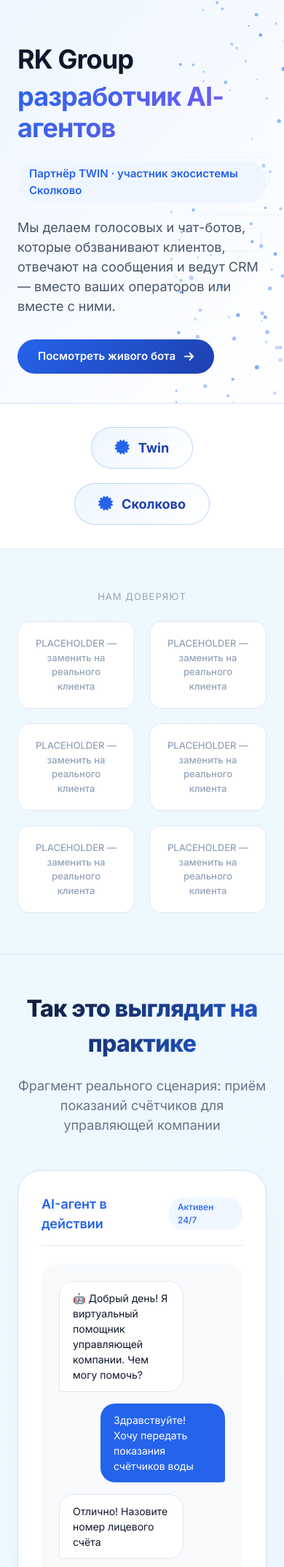
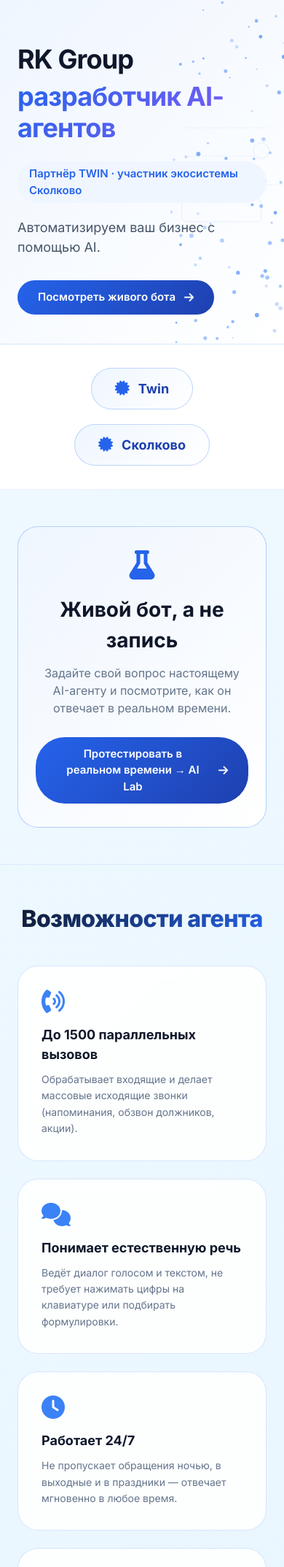
Before and after one commit to krupa1007gl/rkgroup_site, a Django app: page / in a window 390 px wide. Shown: the part 97-2244 px from the top of the page at 73% size. Run offline with Django 5.2, Linux system fonts and the light colour scheme; data comes from the database, SQL or seed files in the repository.

Commit message:
Переработать Главную и CTA на «О ботах»
Главная:
- пузырьки в hero (поверх существующего SVG-вайрфрейма, не заменяя
  его) и плавная стрелка-индикатор скролла под первым экраном;
- фраза hero заменена на «Автоматизируем ваш бизнес с помощью AI»;
- блок «Нам доверяют» с логотипами клиентов убран;
- вместо записанного демо-диалога — компактная карточка-приглашение
  с кнопкой «Протестировать в реальном времени → AI Lab»;
- дорожная карта из 4 шагов (Анализ / Проектирование + пилот /
  Внедрение / Поддержка) с описанием по 2-3 строки на шаг;
- секция «Продукты» больше не выводится на Главной, но сам блок
  сохранён как переиспользуемый фрагмент _products_teaser.html;
- «Куда дальше» → «Подробнее»;
- мини-FAQ стал полноценным аккордеоном; вопрос про мошенничество и
  подобные ему убраны, вместо них три содержательных: что умеет
  агент, сколько занимает запуск, что с безопасностью данных.

«О ботах»: заголовок «Не постановка — а настоящий бот» заменён на
«Протестировать в реальном времени», подпись переписана как
приглашение, а не как оправдание.

```diff
--- a/rkgroup_site/static/css/home.css
+++ b/rkgroup_site/static/css/home.css
@@ -14,6 +14,34 @@
     max-width: 700px;
     position: relative;
     z-index: 2;
+}
+
+/* Карточка-приглашение вместо демо-диалога */
+.live-invite {
+    max-width: 720px;
+    margin: 0 auto;
+    text-align: center;
+    padding: 48px;
+    background: linear-gradient(135deg, #eff6ff, #ffffff);
+    border-color: rgba(59, 130, 246, 0.35);
+}
+
+.live-invite-icon {
+    font-size: 40px;
+    color: #2563eb;
+    margin-bottom: 20px;
+    display: block;
+}
+
+.live-invite h2 {
+    font-size: 28px;
+    font-weight: 700;
+    margin-bottom: 12px;
+}
+
+.live-invite p {
+    color: #64748b;
+    margin-bottom: 28px;
 }
 
 .hero h1 {
@@ -211,6 +239,85 @@
     animation: float 6s ease-in-out infinite;
 }
 
+/* Плавающие пузырьки в hero (поверх вайрфрейма, не заменяют его) */
+.hero-bubbles {
+    position: absolute;
+    inset: 0;
+    overflow: hidden;
+    pointer-events: none;
+    z-index: 1;
+}
+
+.hero-bubble {
+    position: absolute;
+    bottom: -220px;
+    left: var(--left);
+    width: var(--size);
+    height: var(--size);
+    border-radius: 50%;
+    background: radial-gradient(circle at 30% 30%, rgba(255, 255, 255, 0.85), rgba(59, 130, 246, 0.16));
+    border: 1px solid rgba(59, 130, 246, 0.16);
+    animation: bubble-rise var(--duration) linear infinite;
+    animation-delay: var(--delay);
+}
+
+@keyframes bubble-rise {
+    0% { transform: translate3d(0, 0, 0) scale(0.9); opacity: 0; }
+    12% { opacity: 0.75; }
+    80% { opacity: 0.45; }
+    100% { transform: translate3d(24px, -130vh, 0) scale(1.1); opacity: 0; }
+}
+
+/* Индикатор скролла под hero */
+.scroll-indicator {
+    position: absolute;
+    bottom: 28px;
+    left: 50%;
+    transform: translateX(-50%);
+    display: flex;
+    flex-direction: column;
+    align-items: center;
+    gap: 8px;
+    color: #2563eb;
+    text-decoration: none;
+    z-index: 3;
+    animation: scroll-bob 2.4s ease-in-out infinite;
+}
+
+.scroll-indicator-mouse {
+    width: 26px;
+    height: 42px;
+    border: 2px solid rgba(37, 99, 235, 0.55);
+    border-radius: 14px;
+    display: flex;
+    justify-content: center;
+    padding-top: 7px;
+}
+
+.scroll-indicator-wheel {
+    width: 4px;
+    height: 8px;
+    border-radius: 2px;
+    background: #2563eb;
+    animation: scroll-wheel 1.8s ease-in-out infinite;
+}
+
+.scroll-indicator i {
+    font-size: 13px;
+    opacity: 0.7;
+}
+
+@keyframes scroll-bob {
+    0%, 100% { transform: translateX(-50%) translateY(0); }
+    50% { transform: translateX(-50%) translateY(6px); }
+}
+
+@keyframes scroll-wheel {
+    0% { transform: translateY(0); opacity: 1; }
+    70% { transform: translateY(12px); opacity: 0; }
+    100% { transform: translateY(0); opacity: 0; }
+}
+
 @keyframes float {
     0%, 100% { transform: translateY(0); }
     50% { transform: translateY(-20px); }
@@ -394,18 +501,24 @@
     margin-top: 40px;
 }
 
+.stages-grid-4 {
+    grid-template-columns: repeat(4, 1fr);
+    gap: 24px;
+}
+
 .stage-card {
     background: white;
     border-radius: 24px;
     padding: 32px;
     text-align: center;
     border: 1px solid #e2e8f0;
-    transition: all 0.3s ease;
+    transition: transform 0.3s var(--ease-out), box-shadow 0.3s var(--ease-out), border-color 0.3s var(--ease-out);
 }
 
 .stage-card:hover {
-    transform: translateY(-4px);
-    box-shadow: 0 20px 35px -12px rgba(0, 0, 0, 0.05);
+    transform: translateY(-10px);
+    box-shadow: 0 28px 45px -18px rgba(37, 99, 235, 0.35);
+    border-color: rgba(59, 130, 246, 0.45);
 }
 
 .stage-number {
@@ -458,7 +571,7 @@
 }
 
 @media (max-width: 1024px) {
-    .stats-grid, .stages-grid, .integrations-grid, .capability-grid {
+    .stats-grid, .stages-grid, .stages-grid-4, .integrations-grid, .capability-grid {
         grid-template-columns: repeat(2, 1fr);
     }
     .problems-solutions {
@@ -467,9 +580,12 @@
 }
 
 @media (max-width: 768px) {
-    .stats-grid, .stages-grid, .integrations-grid, .capability-grid {
+    .stats-grid, .stages-grid, .stages-grid-4, .integrations-grid, .capability-grid {
         grid-template-columns: 1fr;
     }
+    .hero-bubble { display: none; }
+    .scroll-indicator { display: none; }
+    .live-invite { padding: 32px 24px; }
     .hero {
         padding: 60px 0 40px;
     }
--- a/rkgroup_site/templates/main/about.html
+++ b/rkgroup_site/templates/main/about.html
@@ -97,9 +97,9 @@
         </div>
 
         <div style="margin-top: 60px; text-align: center;">
-            <h3 style="margin-bottom: 20px;">Не постановка — а настоящий бот</h3>
-            <p style="color: #64748b; margin-bottom: 24px;">На странице AI Lab можно вживую пообщаться с работающим ботом, а не посмотреть анимацию</p>
-            <a href="{% url 'ailab:page' %}" class="btn">Перейти в AI Lab <i class="fas fa-arrow-right"></i></a>
+            <h3 style="margin-bottom: 20px;">Протестировать в реальном времени</h3>
+            <p style="color: #64748b; margin-bottom: 24px;">Задайте боту свой вопрос в AI Lab и посмотрите, как он ответит — прямо сейчас, без звонка менеджеру</p>
+            <a href="{% url 'ailab:page' %}" class="btn js-magnetic">Перейти в AI Lab <i class="fas fa-arrow-right"></i></a>
         </div>
     </div>
 </section>
--- a/rkgroup_site/templates/main/home.html
+++ b/rkgroup_site/templates/main/home.html
@@ -11,6 +11,15 @@
 {% block content %}
 <!-- 1. Hero — спокойное подтверждение статуса -->
 <section class="hero">
+    <div class="hero-bubbles" aria-hidden="true">
+        <span class="hero-bubble" style="--size: 120px; --left: 8%; --delay: 0s; --duration: 18s;"></span>
+        <span class="hero-bubble" style="--size: 64px; --left: 22%; --delay: 3s; --duration: 14s;"></span>
+        <span class="hero-bubble" style="--size: 180px; --left: 38%; --delay: 6s; --duration: 22s;"></span>
+        <span class="hero-bubble" style="--size: 44px; --left: 55%; --delay: 1.5s; --duration: 12s;"></span>
+        <span class="hero-bubble" style="--size: 96px; --left: 68%; --delay: 8s; --duration: 20s;"></span>
+        <span class="hero-bubble" style="--size: 56px; --left: 82%; --delay: 4.5s; --duration: 16s;"></span>
+        <span class="hero-bubble" style="--size: 140px; --left: 92%; --delay: 10s; --duration: 24s;"></span>
+    </div>
     <div class="container">
         <div class="hero-content">
             <h1>
@@ -18,8 +27,8 @@
                 <span class="hero-gradient">разработчик AI-агентов</span>
             </h1>
             <p class="hero-status">Партнёр TWIN · участник экосистемы Сколково</p>
-            <p>Мы делаем голосовых и чат-ботов, которые обзванивают клиентов, отвечают на сообщения и ведут CRM — вместо ваших операторов или вместе с ними.</p>
-            <a href="{% url 'ailab:page' %}" class="btn">Посмотреть живого бота <i class="fas fa-arrow-right"></i></a>
+            <p>Автоматизируем ваш бизнес с помощью AI.</p>
+            <a href="{% url 'ailab:page' %}" class="btn js-magnetic">Посмотреть живого бота <i class="fas fa-arrow-right"></i></a>
         </div>
         <div class="wireframe-bg">
             <svg width="100%" height="100%" viewBox="0 0 400 500" fill="none">
@@ -30,11 +39,15 @@
         </div>
     </div>
     <canvas id="heroCanvas" style="position: absolute; top: 0; right: 0; width: 40%; height: 100%; pointer-events: none;"></canvas>
+    <a href="#next-section" class="scroll-indicator" aria-label="Прокрутить вниз">
+        <span class="scroll-indicator-mouse"><span class="scroll-indicator-wheel"></span></span>
+        <i class="fas fa-chevron-down"></i>
+    </a>
 </section>
 
 <!-- 2. Партнёрские бейджи -->
 {% if partner_badges %}
-<section class="badges-strip">
+<section class="badges-strip" id="next-section">
     <div class="container badges-strip-inner">
         {% for badge in partner_badges %}
         <a href="{{ badge.website|default:'#' }}" target="_blank" class="badge-pill" rel="noopener">
@@ -50,97 +63,49 @@
 </section>
 {% endif %}
 
-<!-- 3. Логотипы клиентов -->
-{% if client_logos %}
-<section class="section" style="padding: 56px 0;">
-    <div class="container">
-        <p class="client-logos-title">Нам доверяют</p>
-        <div class="client-logos-grid">
-            {% for client in client_logos %}
-            <div class="client-logo-card">
-                {% if client.logo %}
-                <img src="{{ client.logo.url }}" alt="{{ client.name }}">
-                {% else %}
-                <span>{{ client.name }}</span>
-                {% endif %}
-            </div>
-            {% endfor %}
-        </div>
-    </div>
-</section>
-{% endif %}
-
-<!-- 4. Тизер живого бота (live console) -->
+<!-- 3. Приглашение протестировать бота вживую -->
 <section class="section">
     <div class="container">
-        <h2 class="section-title fade-up">Так это выглядит на практике</h2>
-        <p class="section-subtitle fade-up">Фрагмент реального сценария: приём показаний счётчиков для управляющей компании</p>
-        <div class="ui-mockup">
-            <div class="mockup-header">
-                <span class="mockup-title">AI-агент в действии</span>
-                <span class="mockup-badge">Активен 24/7</span>
-            </div>
-            <div class="mockup-chat">
-                <div class="chat-message ai">
-                    <div class="chat-bubble ai">🤖 Добрый день! Я виртуальный помощник управляющей компании. Чем могу помочь?</div>
-                </div>
-                <div class="chat-message user">
-                    <div class="chat-bubble user">Здравствуйте! Хочу передать показания счётчиков воды</div>
-                </div>
-                <div class="chat-message ai">
-                    <div class="chat-bubble ai">Отлично! Назовите номер лицевого счёта</div>
-                </div>
-                <div class="chat-message user">
-                    <div class="chat-bubble user">1234567890</div>
-                </div>
-                <div class="chat-message ai">
-                    <div class="chat-bubble ai">Показания сохранены. Что-то ещё?</div>
-                </div>
-                <div class="chat-message user">
-                    <div class="chat-bubble user">Нет, спасибо</div>
-                </div>
-                <div class="chat-message ai">
-                    <div class="chat-bubble ai">🤖 Хорошего дня! Я на связи 24/7</div>
-                </div>
-            </div>
-            <div style="text-align: center; margin-top: 24px;">
-                <a href="{% url 'ailab:page' %}" class="btn">Посмотреть живого бота → AI Lab <i class="fas fa-arrow-right"></i></a>
-            </div>
+        <div class="card glow-card live-invite fade-up">
+            <i class="fas fa-flask live-invite-icon"></i>
+            <h2>Живой бот, а не запись</h2>
+            <p>Задайте свой вопрос настоящему AI-агенту и посмотрите, как он отвечает в реальном времени.</p>
+            <a href="{% url 'ailab:page' %}" class="btn js-magnetic">Протестировать в реальном времени → AI Lab <i class="fas fa-arrow-right"></i></a>
         </div>
     </div>
 </section>
 
-<!-- 5. Возможности агента — без цифр-обещаний -->
+<!-- 4. Возможности агента — без цифр-обещаний -->
 <section class="section">
     <div class="container">
         <h2 class="section-title fade-up">Возможности агента</h2>
         <div class="capability-grid">
-            <div class="card capability-card fade-up">
+            <div class="card glow-card capability-card fade-up">
                 <i class="fas fa-phone-volume capability-icon"></i>
                 <h3>До 1500 параллельных вызовов</h3>
                 <p>Обрабатывает входящие и делает массовые исходящие звонки (напоминания, обзвон должников, акции).</p>
             </div>
-            <div class="card capability-card fade-up">
+            <div class="card glow-card capability-card fade-up">
                 <i class="fas fa-comments capability-icon"></i>
                 <h3>Понимает естественную речь</h3>
                 <p>Ведёт диалог голосом и текстом, не требует нажимать цифры на клавиатуре или подбирать формулировки.</p>
             </div>
-            <div class="card capability-card fade-up">
+            <div class="card glow-card capability-card fade-up">
                 <i class="fas fa-clock capability-icon"></i>
                 <h3>Работает 24/7</h3>
                 <p>Не пропускает обращения ночью, в выходные и в праздники — отвечает мгновенно в любое время.</p>
             </div>
-            <div class="card capability-card fade-up">
+            <div class="card glow-card capability-card fade-up">
                 <i class="fas fa-database capability-icon"></i>
                 <h3>Интеграция с CRM</h3>
                 <p>Битрикс24, amoCRM, 1С и другие системы — заявки и данные попадают туда, где вы уже работаете.</p>
             </div>
-            <div class="card capability-card fade-up">
+            <div class="card glow-card capability-card fade-up">
                 <i class="fas fa-user-check capability-icon"></i>
                 <h3>Переключает на оператора</h3>
                 <p>Если вопрос нестандартный — агент передаёт разговор живому сотруднику, а не зацикливается.</p>
             </div>
-            <div class="card capability-card fade-up">
+            <div class="card glow-card capability-card fade-up">
                 <i class="fas fa-chart-simple capability-icon"></i>
                 <h3>Аналитика по каждому диалогу</h3>
                 <p>Записи звонков, тексты переписки и статусы обращений — всё доступно для разбора.</p>
@@ -149,110 +114,89 @@
     </div>
 </section>
 
-<!-- 6. Как внедряем -->
+<!-- 5. Как внедряем -->
 <section class="section">
     <div class="container">
         <h2 class="section-title fade-up">Как внедряем — дорожная карта</h2>
-        <div class="stages-grid">
+        <div class="stages-grid stages-grid-4">
             <div class="stage-card fade-up">
-                <div class="stage-number">01</div>
-                <h4>Анализ потребностей</h4>
-                <p>Выявляем бизнес-цели и точки роста</p>
+                <div class="stage-number" data-count-to="1">01</div>
+                <h4>Анализ</h4>
+                <p>Разбираем, куда уходит время операторов и какие обращения повторяются чаще всего. Считаем объём звонков и сообщений. Фиксируем, что именно должен закрывать агент.</p>
             </div>
             <div class="stage-card fade-up">
-                <div class="stage-number">02</div>
-                <h4>Проектирование решения</h4>
-                <p>Сценарий диалога, интеграции, архитектура</p>
+                <div class="stage-number" data-count-to="2">02</div>
+                <h4>Проектирование + пилот</h4>
+                <p>Пишем сценарий диалога и схему интеграций с вашей CRM и телефонией. Собираем пилот на ограниченном потоке обращений. Показываем результат до полного запуска.</p>
             </div>
             <div class="stage-card fade-up">
-                <div class="stage-number">03</div>
-                <h4>Внедрение и поддержка</h4>
-                <p>Запуск, наблюдение за качеством, доработки</p>
+                <div class="stage-number" data-count-to="3">03</div>
+                <h4>Внедрение</h4>
+                <p>Подключаем агента к боевым каналам связи и переносим на него поток. Настраиваем передачу сложных случаев оператору. Обучаем вашу команду работе с системой.</p>
+            </div>
+            <div class="stage-card fade-up">
+                <div class="stage-number" data-count-to="4">04</div>
+                <h4>Поддержка</h4>
+                <p>Следим за качеством ответов и разбираем спорные диалоги. Дорабатываем сценарии под новые задачи. Остаёмся на связи и отвечаем за работоспособность.</p>
             </div>
         </div>
     </div>
 </section>
 
-<!-- 7. Продукты — 4 роли агента (тизер) -->
+<!-- 6. Мостики-ссылки -->
 <section class="section">
     <div class="container">
-        <h2 class="section-title fade-up">Продукты</h2>
-        <p class="section-subtitle fade-up">Один и тот же агент можно настроить под разные роли в компании</p>
-        <div class="grid-4 products-teaser">
-            <div class="card fade-up">
-                <i class="fas fa-bullhorn" style="font-size: 32px; color: #3b82f6; margin-bottom: 16px;"></i>
-                <h3>Sales AI</h3>
-                <p>Обзванивает базу, квалифицирует интерес, передаёт тёплых клиентов менеджеру.</p>
-            </div>
-            <div class="card fade-up">
-                <i class="fas fa-headset" style="font-size: 32px; color: #3b82f6; margin-bottom: 16px;"></i>
-                <h3>Support AI</h3>
-                <p>Отвечает на частые вопросы клиентов 24/7, эскалирует сложные случаи на человека.</p>
-            </div>
-            <div class="card fade-up">
-                <i class="fas fa-table-list" style="font-size: 32px; color: #3b82f6; margin-bottom: 16px;"></i>
-                <h3>CRM AI</h3>
-                <p>Заполняет и обновляет карточки клиентов в CRM по итогам звонков и переписки.</p>
-            </div>
-            <div class="card fade-up">
-                <i class="fas fa-building" style="font-size: 32px; color: #3b82f6; margin-bottom: 16px;"></i>
-                <h3>Internal AI</h3>
-                <p>Помогает внутри компании: подбор персонала, ответы сотрудникам, напоминания.</p>
-            </div>
-        </div>
-    </div>
-</section>
-
-<!-- 8. Мостики-ссылки -->
-<section class="section">
-    <div class="container">
-        <h2 class="section-title fade-up">Куда дальше</h2>
-        <div class="grid-4 bridge-links">
-            <a href="{% url 'main:about' %}" class="card bridge-card fade-up">
+        <h2 class="section-title fade-up">Подробнее</h2>
+        <div class="grid-3 bridge-links">
+            <a href="{% url 'main:about' %}" class="card glow-card bridge-card fade-up">
                 <i class="fas fa-robot"></i>
                 <h4>Не понимаете, что такое AI-агент?</h4>
                 <span>О ботах <i class="fas fa-arrow-right"></i></span>
             </a>
-            <a href="{% url 'ailab:page' %}" class="card bridge-card fade-up">
+            <a href="{% url 'ailab:page' %}" class="card glow-card bridge-card fade-up">
                 <i class="fas fa-flask"></i>
                 <h4>Хотите увидеть живого бота?</h4>
                 <span>AI Lab <i class="fas fa-arrow-right"></i></span>
             </a>
-            <a href="{% url 'main:partners' %}" class="card bridge-card fade-up">
+            <a href="{% url 'main:partners' %}" class="card glow-card bridge-card fade-up">
                 <i class="fas fa-handshake"></i>
                 <h4>CRM-интегратор или агентство?</h4>
                 <span>Партнёрам <i class="fas fa-arrow-right"></i></span>
-            </a>
-            <a href="{% url 'cases:case_list' %}" class="card bridge-card fade-up">
-                <i class="fas fa-lightbulb"></i>
-                <h4>Хотите примеры применения?</h4>
-                <span>Кейсы <i class="fas fa-arrow-right"></i></span>
             </a>
         </div>
     </div>
 </section>
 
-<!-- 9. Мини-FAQ -->
+<!-- 7. Мини-FAQ -->
 <section class="section" style="padding-bottom: 100px;">
     <div class="container">
         <h2 class="section-title fade-up">Коротко о частых вопросах</h2>
         <div class="faq-list" style="max-width: 700px;">
             <div class="faq-item">
                 <button class="faq-question">
-                    Это не мошенничество?
+                    Что умеет AI-агент на практике?
                     <i class="fas fa-chevron-down"></i>
                 </button>
                 <div class="faq-answer">
-                    <p>Нет — проверьте сами на странице <a href="{% url 'ailab:page' %}">AI Lab</a>, там можно вживую пообщаться с настоящим ботом. Телефон и почта компании указаны в шапке этой страницы.</p>
+                    <p>Принимает и совершает звонки, отвечает в мессенджерах, записывает клиентов, принимает заявки и показания, заполняет карточки в CRM по итогам разговора. Сложные случаи передаёт живому сотруднику вместе с контекстом — посмотреть вживую можно в <a href="{% url 'ailab:page' %}">AI Lab</a>.</p>
                 </div>
             </div>
             <div class="faq-item">
                 <button class="faq-question">
-                    Откуда у вас мои контакты?
+                    Сколько занимает запуск?
                     <i class="fas fa-chevron-down"></i>
                 </button>
                 <div class="faq-answer">
-                    <p>Номер передаёт компания-клиент, с которой вы уже взаимодействовали. RK Group только предоставляет технологию обзвона.</p>
+                    <p>Зависит от количества сценариев и интеграций. Мы работаем по этапам: сначала анализ и пилот на ограниченном потоке обращений, чтобы вы увидели результат до полного запуска, и только потом перевод боевого трафика на агента.</p>
+                </div>
+            </div>
+            <div class="faq-item">
+                <button class="faq-question">
+                    Что с безопасностью данных клиентов?
+                    <i class="fas fa-chevron-down"></i>
+                </button>
+                <div class="faq-answer">
+                    <p>Агент работает с вашими системами через согласованные интеграции, данные остаются в вашем контуре CRM. На публичных демо на сайте реальные клиентские данные не используются — там заранее подготовленные примеры.</p>
                 </div>
             </div>
         </div>
```
Also changed, not shown: rkgroup_site/templates/main/_products_teaser.html (added, +31 -0 lines).
